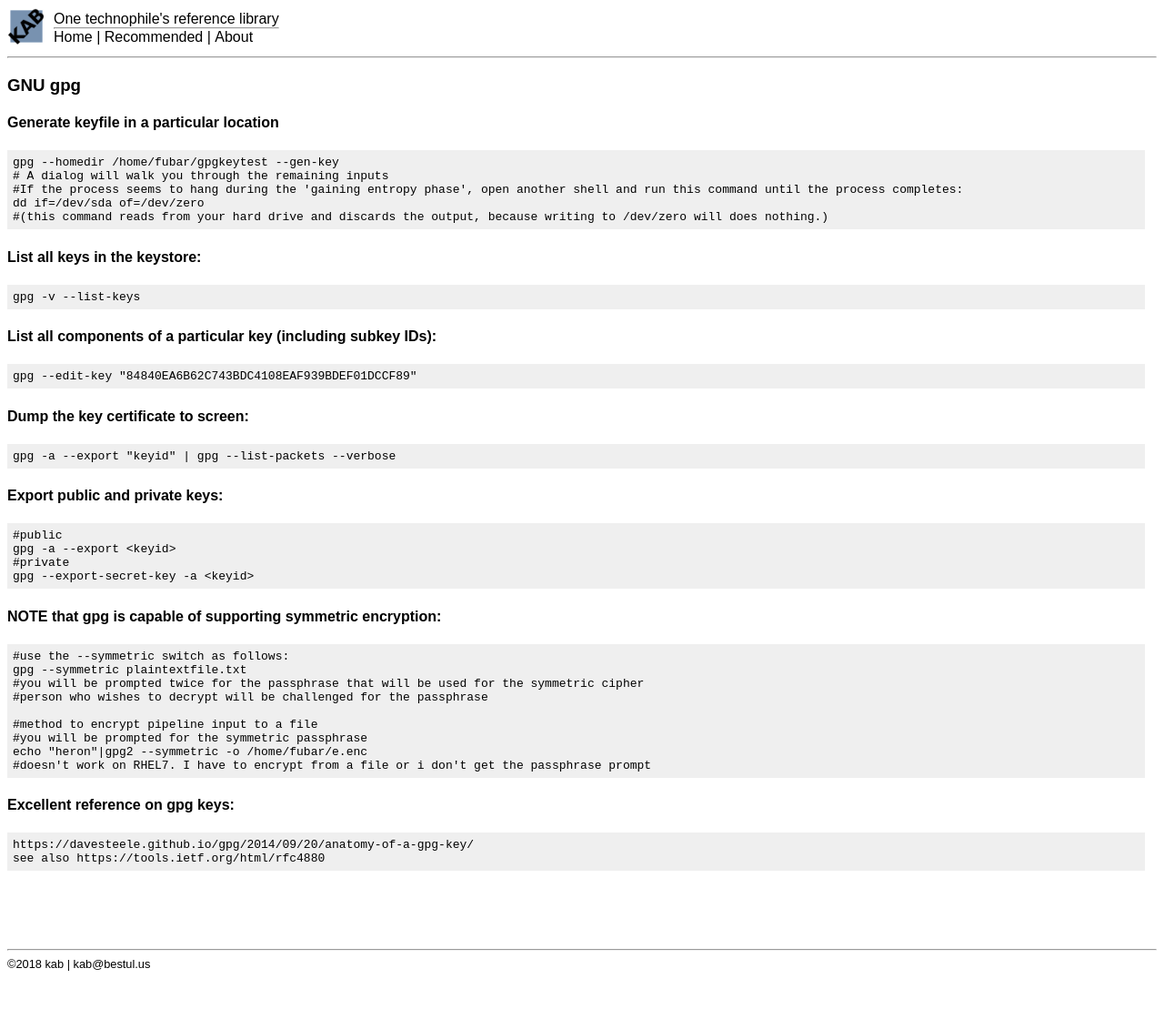
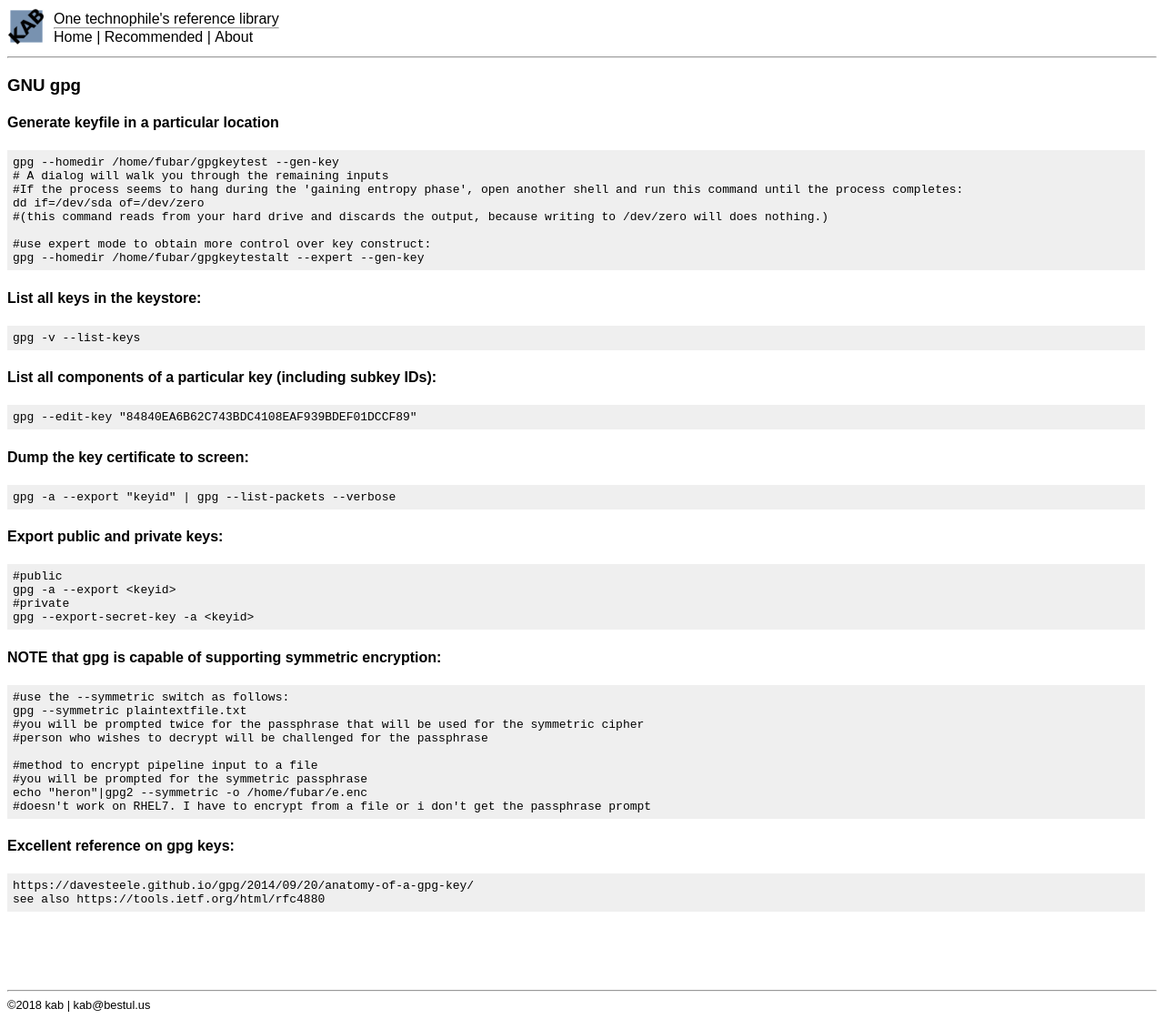
Before and after one commit to kabtech/kab, a Jekyll site: the page built from ccc/gpg.md, in a window 1280 px wide. Shown: the whole page at 91% size. Built offline with Jekyll 4.4.1, drawn with Linux system fonts in a browser that asks for light colours; before the commit the page ends 1075 px from its top, so only the background shows below that.

Commit message:
Update gpg.md

````diff
--- a/ccc/gpg.md
+++ b/ccc/gpg.md
@@ -13,6 +13,9 @@ gpg --homedir /home/fubar/gpgkeytest --gen-key
 #If the process seems to hang during the 'gaining entropy phase', open another shell and run this command until the process completes:
 dd if=/dev/sda of=/dev/zero
 #(this command reads from your hard drive and discards the output, because writing to /dev/zero will does nothing.)
+
+#use expert mode to obtain more control over key construct:
+gpg --homedir /home/fubar/gpgkeytestalt --expert --gen-key
 ```
 #### List all keys in the keystore:
 ```
````
